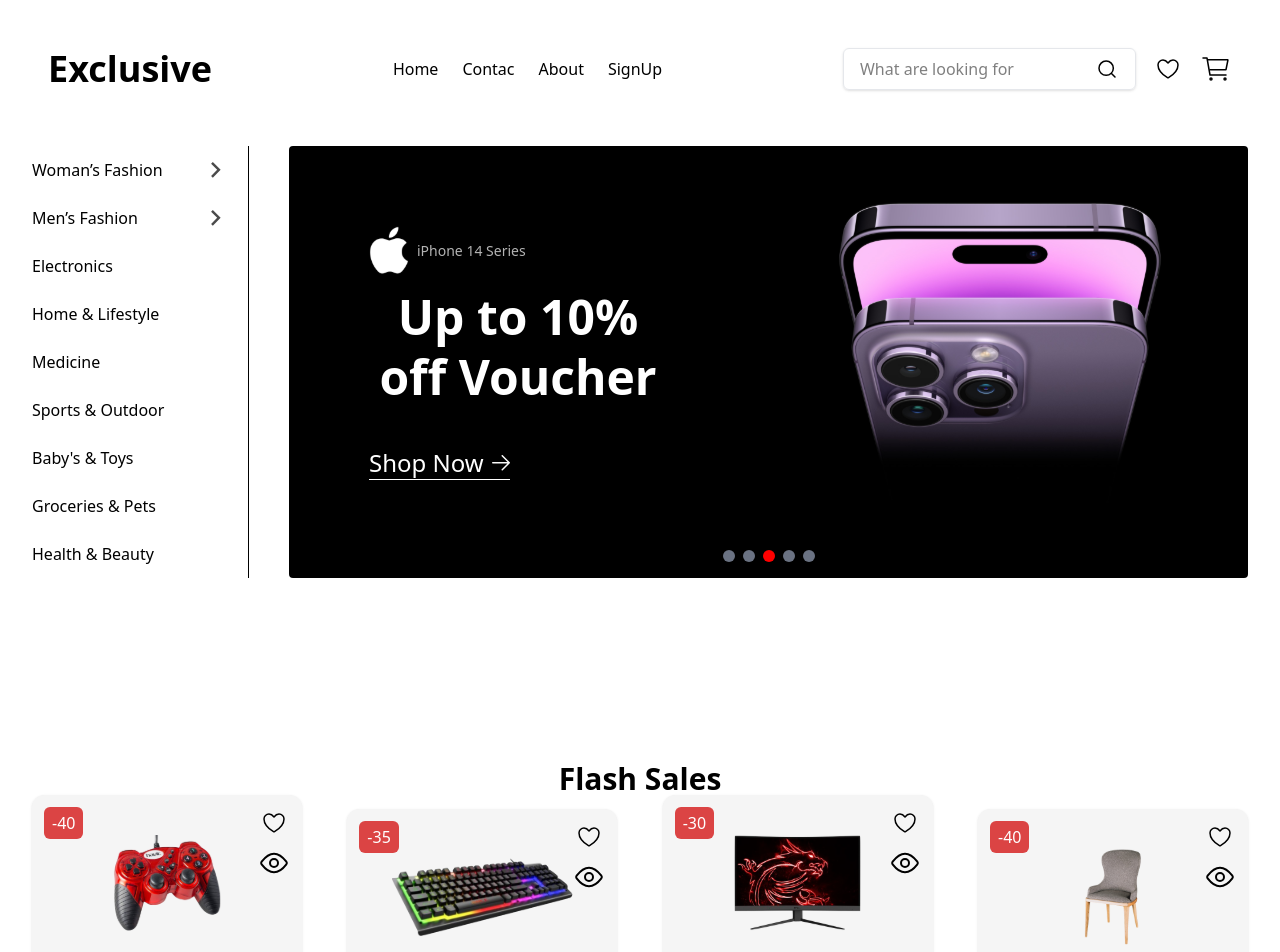
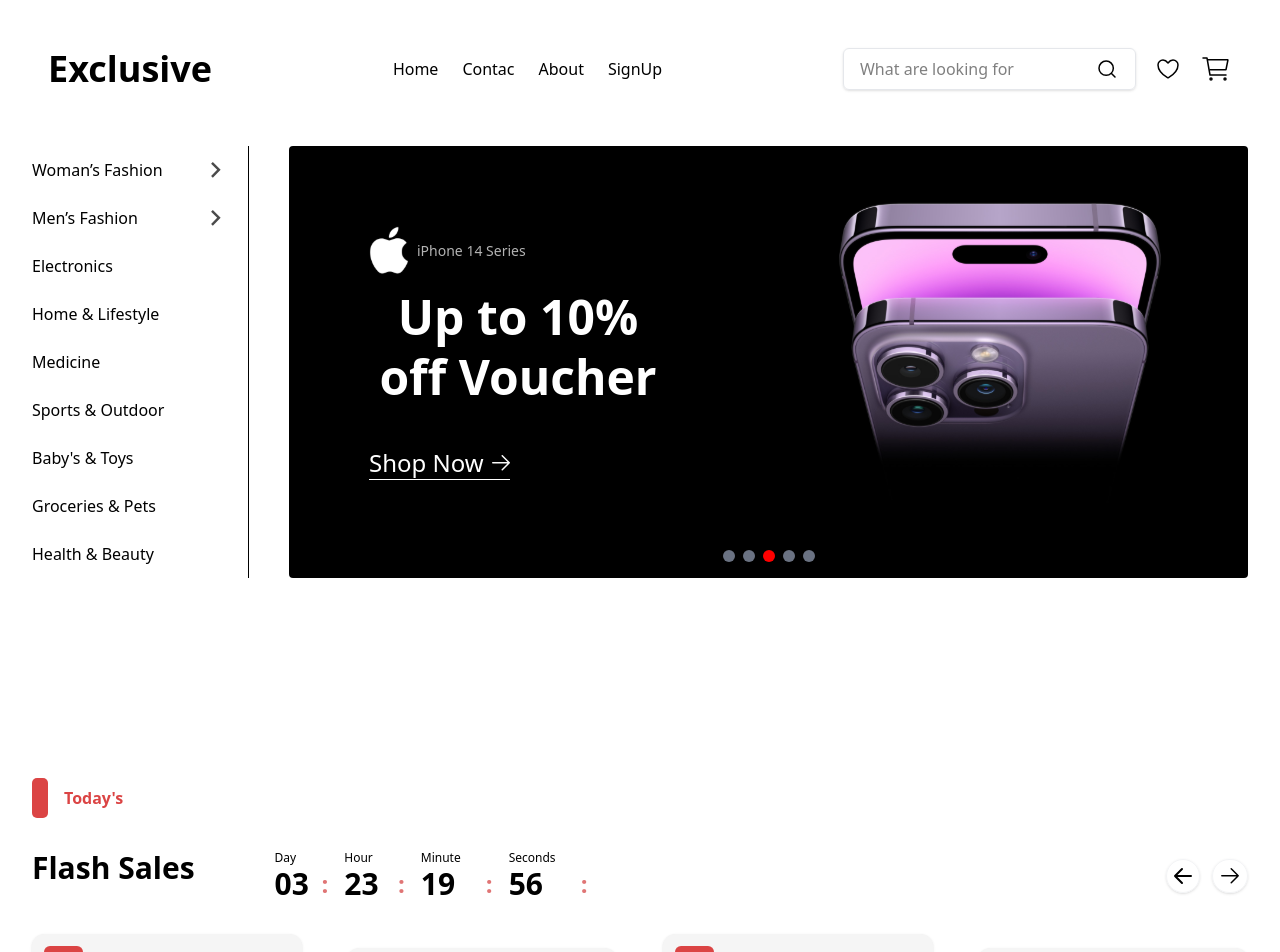
Before and after one commit to irorerejuliet/Exclusive-project, a React (Vite) app: page / in a window 1280 px wide. Shown: the top 952 px of the page. Built offline with nearby package versions, Linux system fonts and the light colour scheme.

Commit message:
design sales time

```diff
--- a/src/Components/Constants/salesData.ts
+++ b/src/Components/Constants/salesData.ts
@@ -1,4 +1,4 @@
-import type { sidbarTypes } from "./tyoes/sidebarTypes";
+import type { SalesDaysAndTime, sidbarTypes } from "./tyoes/sidebarTypes";
 
 export const salesData: sidbarTypes[] = [
   {
@@ -36,7 +36,7 @@
   },
   {
     id: 4,
-    percentage: -40,
+    percentage: -25,
     heart: "/images/HeartIcon.svg",
     quickVeiw: "/images/Quick View.svg",
     gamepad: "/images/ComfortChair.svg",
@@ -46,3 +46,29 @@
     rating: 88,
   },
 ];
+
+
+
+
+export const salesTime: SalesDaysAndTime[] = [
+  {
+    id: 1,
+    title: "Day",
+    time: "03",
+  },
+  {
+    id: 2,
+    title: "Hour",
+    time: "23",
+  },
+  {
+    id: 3,
+    title: "Minute",
+    time: "19",
+  },
+  {
+    id: 4,
+    title: "Seconds",
+    time: "56",
+  },
+];
--- a/src/Components/Products/FlashSales.tsx
+++ b/src/Components/Products/FlashSales.tsx
@@ -1,11 +1,16 @@
 
 import { salesData } from "../Constants/salesData";
+import SalesTime from "./SalesTime";
 
 
 const FlashSales = () => {
   return (
     <div className="my-40">
-      <h2 className="text-3xl font-bold mb-4 leading-[4%]">Flash Sales</h2>
+      <div className="flex gap-4 items-center">
+        <div className="bg-[#DB4444] w-4 h-10 rounded-[5px]"></div>
+        <p className="text-[#DB4444] text-base font-semibold">Today's</p>
+      </div>
+      <SalesTime/>
       <div className="flex-row md:flex justify-between items-center gap-10 space-y-10 md:space-y-0">
         {salesData.map(
           ({
@@ -37,7 +42,7 @@
               <div className="mt-4 w-[210px]">
                 <p className="font-semibold text-lg">{description}</p>
                 <p className="text-[#DB4444] flex gap-4 font-medium">
-                  {amount} <span className=" text-gray-400">{amount}</span>
+                  {amount}
                 </p>
                 <div className="flex items-center gap-2 mt-1">
                   <img src={stars} alt="rating" />
--- /dev/null
+++ b/src/Components/Products/SalesTime.tsx
@@ -0,0 +1,42 @@
+import { salesTime } from "../Constants/salesData";
+
+const SalesTime = () => {
+    return (
+      <>
+        <div className="md:flex flex-row justify-between items-center py-8">
+          <div className="md:flex flex-row  items-center gap-20 md:space-y-0 space-y-10">
+            <h2 className="text-3xl font-bold mb-4 leading-[4%] md:py-0 py-5 md:mr-0 mr-42">
+              Flash Sales
+            </h2>
+            <div className="flex gap-4 items-center">
+              {salesTime.map(({ id, title, time }) => (
+                <div key={id}>
+                  <h3 className="text-xs font-medium text-center mr-8">{title}</h3>
+                  <div className="flex items-center justify-between ">
+                    <span className="text-3xl font-bold">{time}</span>
+                    <button className="text-[#E07575] text-2xl font-semibold">
+                      :
+                    </button>
+                  </div>
+                </div>
+              ))}
+            </div>
+          </div>
+          <div className="flex gap-3 md:py-0 py-5">
+            <img
+              src="/images/icons_arrow-left.svg"
+              alt="arrow-left"
+              className="shadow rounded-full p-1 border border-gray-100"
+            />
+            <img
+              src="/images/icon-arrow-right.svg"
+              alt="arrow-right"
+              className="shadow rounded-full p-2 border border-gray-100"
+            />
+          </div>
+        </div>
+      </>
+    );
+}
+
+export default SalesTime
```
Also changed, not shown: src/Components/Constants/tyoes/sidebarTypes.ts (+8 -0 lines), public/images/icon-arrow-right.svg (added), public/images/icons_arrow-left.svg (added).
